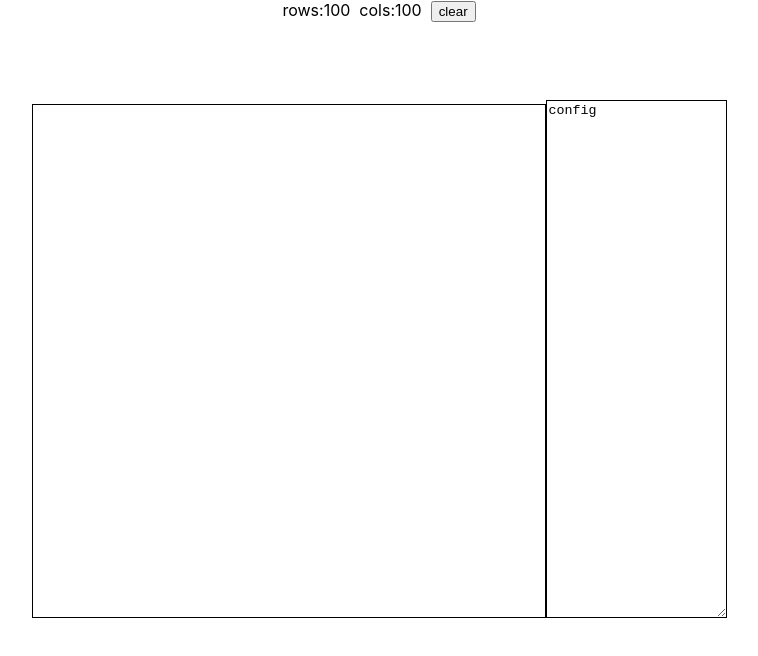
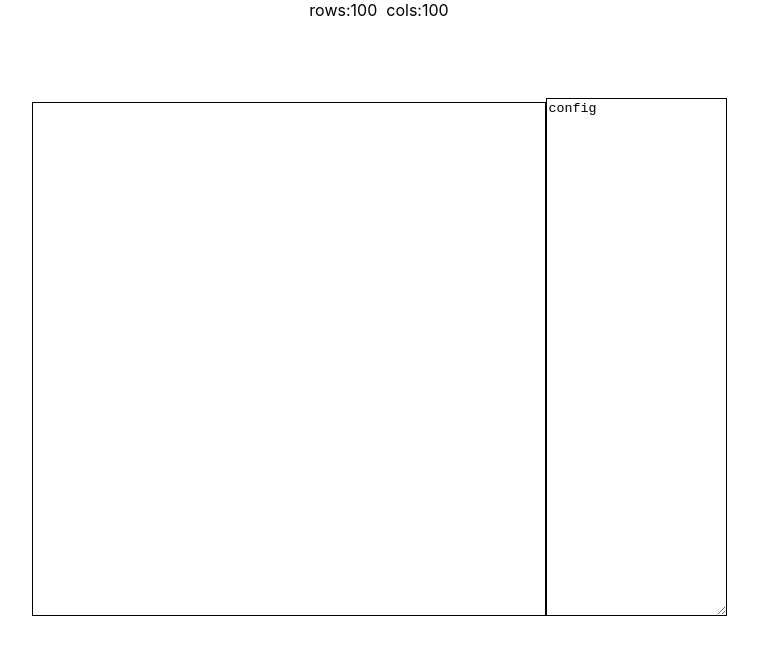
Before and after one commit to frankyyzy/life_config_generator, a React (Create React App) app: page / in a window 1280 px wide. Shown: the top 656 px of the page, without its empty margins (261-1019 px from the left). Built offline with nearby package versions, Linux system fonts and the light colour scheme.

Commit message:
Revert "bug fix"
This reverts commit b52704fe6ca00f551d0aaeafdd9c3f04ba505636.

```diff
--- a/src/PokemonCanvas.js
+++ b/src/PokemonCanvas.js
@@ -44,16 +44,6 @@ class PokemonCanvas extends Component {
       this.cells = Create2DArray(this.state.rows, this.state.cols);
     }
 
-    clearCells(){
-        this.cells = Create2DArray(this.state.rows, this.state.cols);
-
-        let {width, height,rows, cols} = this.state;
-        let cv = this.cvRef.current;
-        let ctx = cv.getContext('2d');
-
-        ctx.clearRect(0, 0, width, height);
-    }
-
     /**
      * Render the initial layout of the canvas and set the default values upon mount
      */
@@ -76,76 +66,28 @@ class PokemonCanvas extends Component {
        let {width, height,rows, cols} = this.state;
         let cv = this.cvRef.current;
         let ctx = cv.getContext('2d');
-        // ctx.beginPath();
-        // ctx.moveTo(this.prevX, this.prevY);
-        // ctx.lineTo(this.currX, this.currY);
-        // ctx.strokeStyle = x;
-        // ctx.lineWidth = y;
-        // ctx.stroke();
-        // ctx.closePath();
+        ctx.beginPath();
+        ctx.moveTo(this.prevX, this.prevY);
+        ctx.lineTo(this.currX, this.currY);
+        ctx.strokeStyle = x;
+        ctx.lineWidth = y;
+        ctx.stroke();
+        ctx.closePath();
 
 
 
-        let incSteps = 100;
+        let incSteps = 10;
         let xStart = Math.min(this.prevX, this.currX);
         let xEnd = Math.max(this.prevX, this.currX);
         let xStep = (xEnd - xStart) / incSteps;
         let yStart = Math.min(this.prevY, this.currY);
         let yEnd = Math.max(this.prevY, this.currY);
         let yStep = (yEnd - yStart) / incSteps;
-
-        if (this.prevX < this.currX){
-            if (this.prevY < this.currY){
-                let j = yStart;
-                for (let i = xStart ; i < xEnd + xStep; i += xStep, j+= yStep){
-                        this.cells[ Math.floor(j / width * cols)][Math.floor(i / height * rows)] = 1;
-                }
-
-            } else {
-                let j = yEnd;
-                for (let i = xStart ; i < xEnd + xStep; i += xStep, j-= yStep){
-
-                             this.cells[ Math.floor(j / width * cols)][Math.floor(i / height * rows)] = 1;
-
-                }
+        for (let i = xStart; i < xEnd; i += xStep){
+            for (let j = yStart; j < yEnd; j += yStep){
+                this.cells[ Math.floor(j / width * cols)][Math.floor(i / height * rows)] = 1;
             }
-
-        } else if (this.prevX > this.currX){
-            if (this.prevY < this.currY){
-                let j = yStart;
-                for (let i = xEnd ; i > xStart + xStep; i -= xStep, j+= yStep){
-                        this.cells[ Math.floor(j / width * cols)][Math.floor(i / height * rows)] = 1;
-                }
-
-            } else{
-                let j = yEnd;
-                for (let i = xEnd ; i > xStart - xStep; i -= xStep, j-= yStep){
-
-                             this.cells[ Math.floor(j / width * cols)][Math.floor(i / height * rows)] = 1;
-
-                }
-            }
-
-
-        } else { // x is the same
-            if (this.prevY < this.currY){
-
-                for (let j = yStart ; j < yEnd + yStep; j+= yStep){
-                    this.cells[ Math.floor(j / width * cols)][Math.floor(xStart / height * rows)] = 1;
-                }
-
-            } else if (this.prevY > this.currY){
-                for (let j = yEnd ; j > yStart - yStep; j-= yStep){
-                    this.cells[ Math.floor(j / width * cols)][Math.floor(xStart / height * rows)] = 1;
-                }
-
-            }
-
-
         }
-
-
-
 
         let config = rows + " " + cols + "\n";
         let r,c;
@@ -243,9 +185,7 @@ class PokemonCanvas extends Component {
         //   <BlockPageScroll>
         <div className="wave-viewer">
       <div> rows:{this.state.rows}&nbsp;
-            cols:{this.state.cols} &nbsp;
-      <button onClick={e => this.clearCells()}>clear</button>
-
+            cols:{this.state.cols}
       </div>
             <canvas
               style = {{
```
